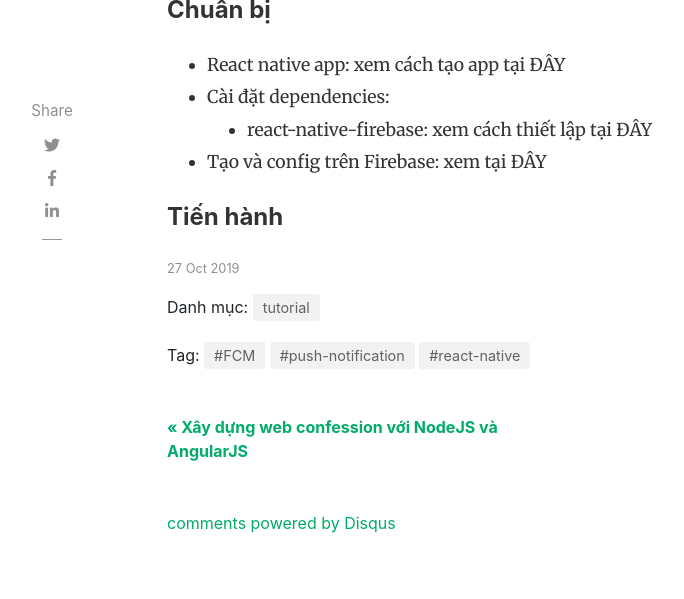
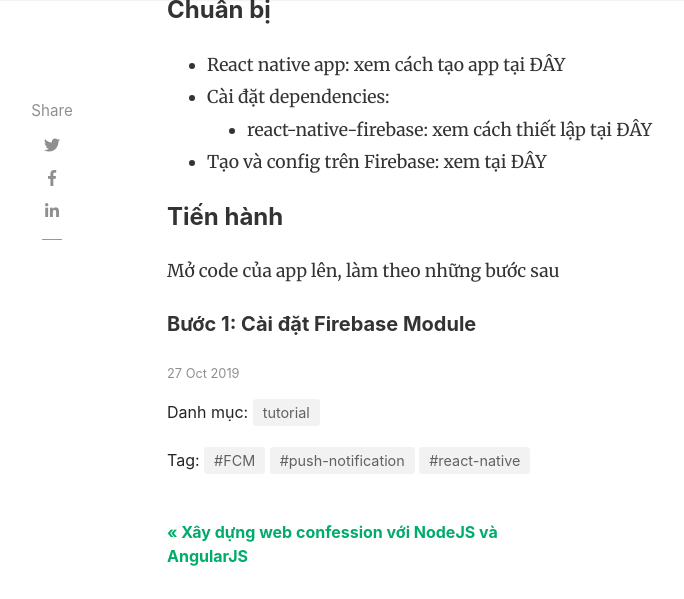
Before and after one commit to tuitucode/tuitucode.github.io, a Jekyll site: the page built from _posts/2019-10-27-push-notification-w-FCM-in-react-native.md, in a window 1280 px wide and 900 px high, scrolled down 3729 px, cut to the strip 0-599 px from the top of the window. Shown: the whole strip, without its empty margins (118-802 px from the left). Built offline with Jekyll 4.4.1, drawn with Linux system fonts in a browser that asks for light colours; nearby versions of some CDN libraries; comment, search, counter and statistics services are not loaded.

Commit message:
Create 2019-10-27-push-notification-w-FCM-in-react-native.md

```diff
--- a/_posts/2019-10-27-push-notification-w-FCM-in-react-native.md
+++ b/_posts/2019-10-27-push-notification-w-FCM-in-react-native.md
@@ -81,3 +81,5 @@ Tổng quan 1 chút: mình sẽ dùng React Native bản 0.6 để code app và
 - Tạo và config trên Firebase: xem tại ĐÂY
 
 #### Tiến hành
+Mở code của app lên, làm theo những bước sau
+##### Bước 1: Cài đặt Firebase Module
```
